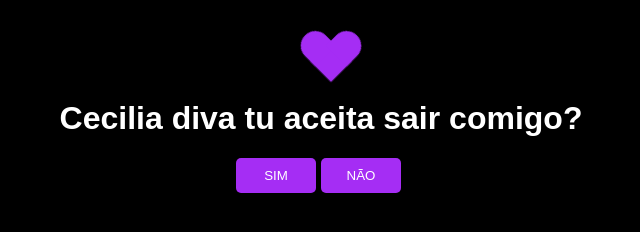
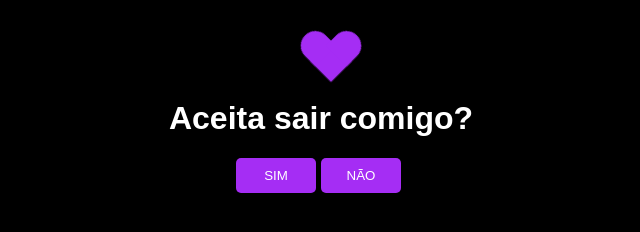
Before and after one commit to uaijudia/I-teste, a plain HTML site: page index.html in a window 1280 px wide. Shown: the whole page, without its empty margins (329-969 px from the left). Drawn offline with Linux system fonts and the light colour scheme.

Commit message:
Update index.html

```diff
--- a/index.html
+++ b/index.html
@@ -4,7 +4,7 @@
     <meta charset="UTF-8">
     <meta http-equiv="X-UA-Compatible" content="IE=edge">
     <meta name="viewport" content="width=device-width, initial-scale=1.0">
-    <title>Cecilia diva tu aceita sair comigo?</title>
+    <title>Aceita sair comigo?</title>
     <link rel="stylesheet" href="./styles.css">
 </head>
 
@@ -13,7 +13,7 @@
         <div class="loading-heart">
             <span></span>
          </div>
-        <h1>Cecilia diva tu aceita sair comigo?</h1>
+        <h1>Aceita sair comigo?</h1>
         <section>
             <button class="btn btn-yes" onclick="accepted()">SIM</button>
             <button class="btn btn-no" onclick="declined(this)" onmouseover="declined(this)">NÃO</button>
```
